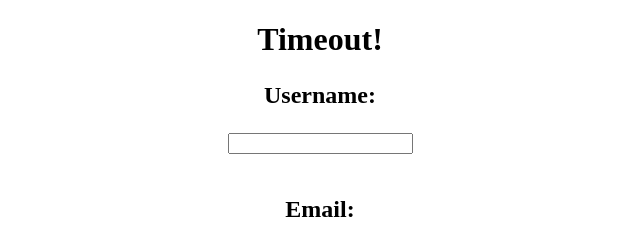
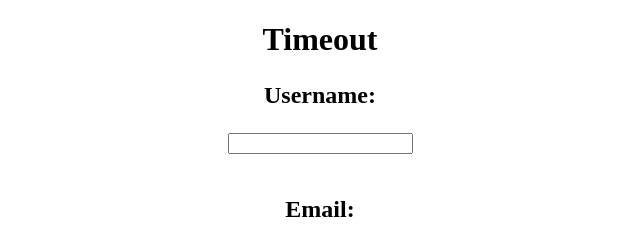
Before and after one commit to LmaoGey/TT5L-9-CSP1123-MINI-IT-PROJECT, a plain HTML site: page index.html in a window 1280 px wide. Shown: the top 240 px of the page, 320-960 px from the left. Drawn offline with Linux system fonts and the light colour scheme.

Commit message:
cancel !

```diff
--- a/index.html
+++ b/index.html
@@ -7,7 +7,7 @@
   </head>
   <body>
    <center>
-   <h1>Timeout!</h1>
+   <h1>Timeout</h1>
     <form action="account_handler.php" method="POST">
       <div style=" text-align: center;">
         <h2><p style="font-family:Arial rgba(48, 0, 0, 0)"> Username:</p></h2>
```
